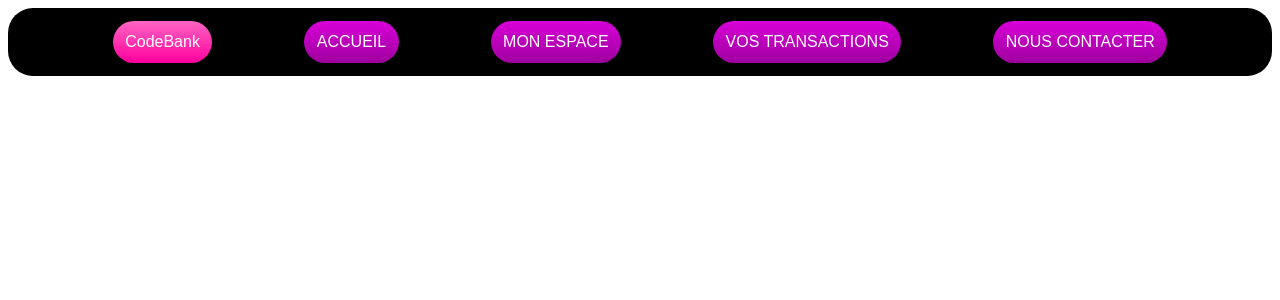
After one commit to Oceeeee/Bank-Project-PHP, a PHP site: page /view/header.php in a window 1280 px wide. The commit adds this page. Shown: the top 300 px of the page. Run offline with PHP 8.4, Linux system fonts and the light colour scheme.

Commit message:
Update site

```diff
--- a/www/assets/style.css
+++ b/www/assets/style.css
@@ -1,3 +1,40 @@
-.error-alert {
-    background-color: red;
+.nav {
+    display: flex;
+    justify-content: space-evenly;
+    font: bolder;
+    background-color: black;
+    padding: 1%;
+    border-radius: 25px;
 }
+
+.navLinks {
+    background-color: rgb(158, 0, 158);
+    background: linear-gradient(rgb(216, 0, 216), rgb(158, 0, 158));
+    background-size: 120%;
+    color: white;
+    font-family: Arial, Helvetica, sans-serif;
+    text-decoration: none;
+    padding: 1%;
+    border-radius: 25px;
+}
+
+.navLinks:active {
+    background-color: rgb(158, 0, 158);
+    background: linear-gradient(rgb(82, 0, 82), rgb(158, 0, 158));
+}
+
+.codebank {
+    background-color: rgb(255, 0, 157);
+    background: linear-gradient(rgb(253, 101, 195), rgb(255, 0, 157));
+    background-size: 120%;
+    color: white;
+    font-family: Arial, Helvetica, sans-serif;
+    text-decoration: none;
+    padding: 1%;
+    border-radius: 25px;
+}
+
+.codebank:active {
+    background-color: rgb(255, 0, 157);
+    background: linear-gradient(rgb(163, 0, 101), rgb(255, 0, 157));
+}
--- /dev/null
+++ b/www/view/header.php
@@ -0,0 +1,12 @@
+<html>
+	<link href="assets/style.css" rel="stylesheet">
+    <header>
+        <p class="nav">
+            <a class="codebank" href="index.php">CodeBank</a>
+            <a class="navLinks" href="index.php">ACCUEIL</a>
+            <a class="navLinks">MON ESPACE</a>
+            <a class="navLinks">VOS TRANSACTIONS</a>
+            <a class="navLinks" href="contact.php">NOUS CONTACTER</a>
+        </p>
+    </header>
+</html>
```
Also changed, not shown: src/class/DbManager.php (+47 -10 lines), www/contact.php (+1 -7 lines), src/class/DbObject.php (line endings or trailing spaces).
